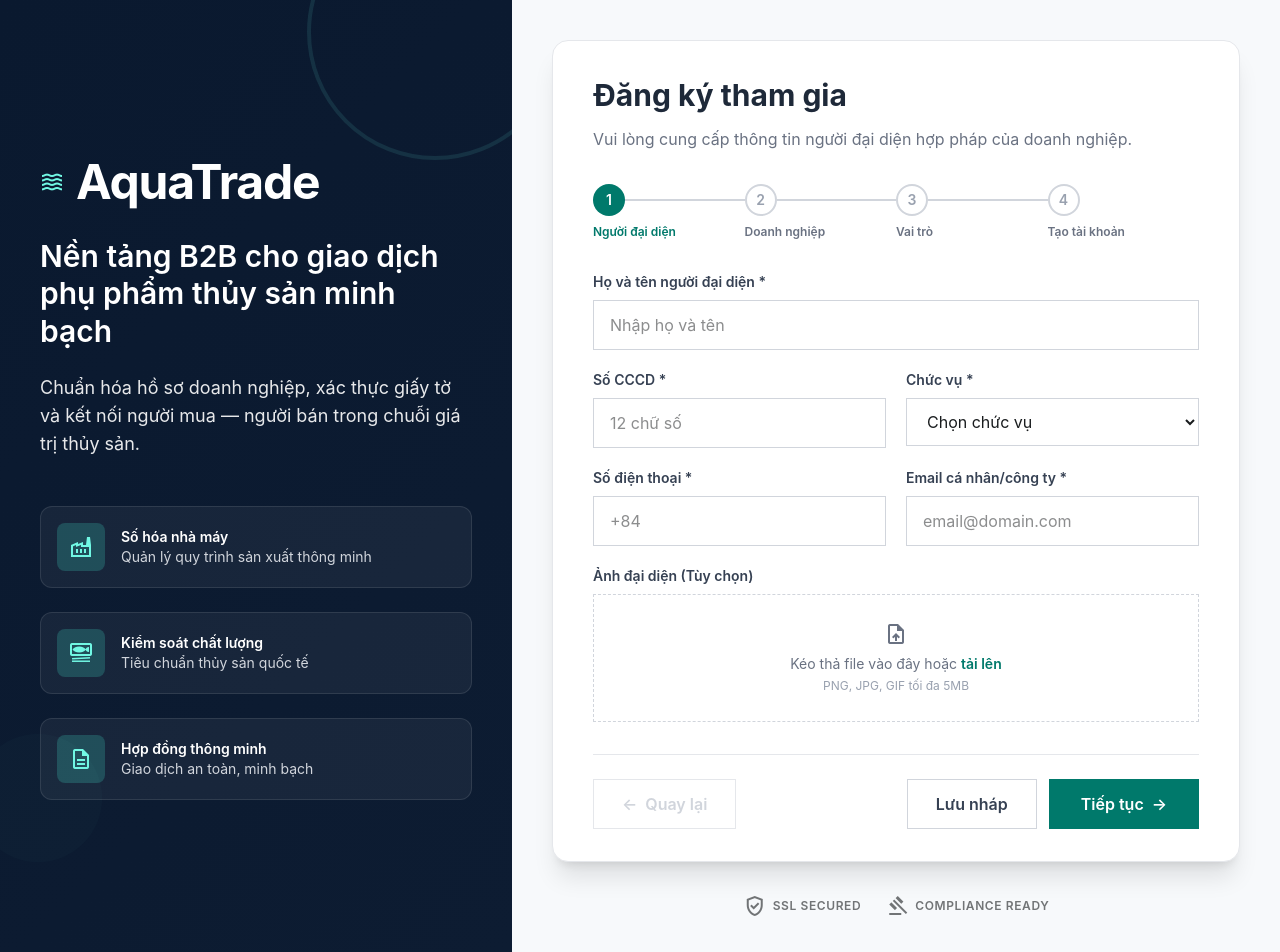
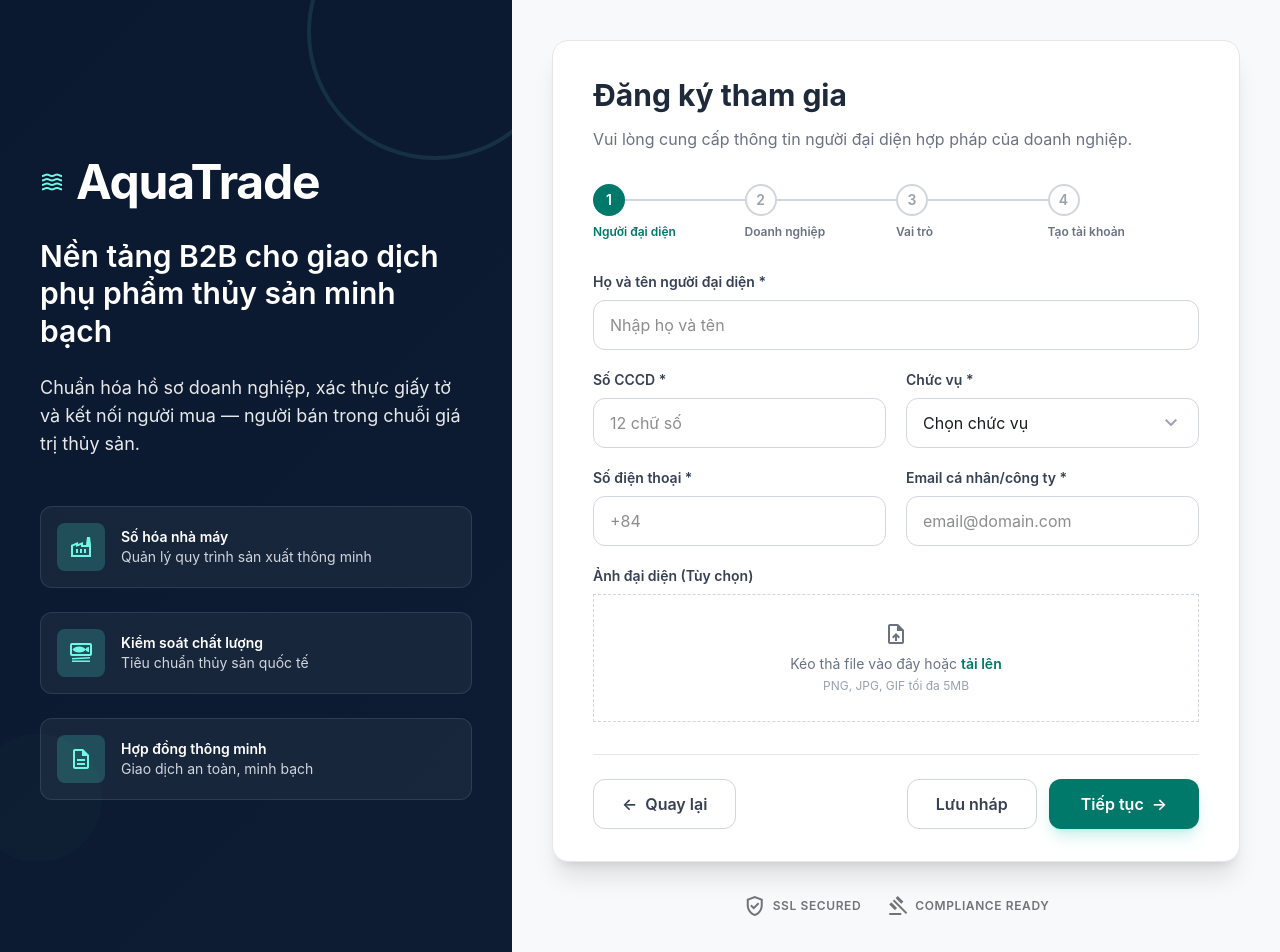
Before and after one commit to NguyenDucNhat3006/AquaTrade_B2B-Seafood-Marketplace, a React (Vite) app in the folder frontend/: page /register in a window 1280 px wide. Shown: the top 952 px of the page. Built offline with nearby package versions, Linux system fonts and the light colour scheme.

Commit message:
feature: Return button and Job-tittle button

```diff
--- a/frontend/src/pages/login/RegisterPage.jsx
+++ b/frontend/src/pages/login/RegisterPage.jsx
@@ -1,5 +1,6 @@
 import { useState } from "react";
-import { Link } from "react-router-dom";
+import { Link, useNavigate } from "react-router-dom";
+import { motion } from "framer-motion";
 import { MapContainer, TileLayer, Marker, useMapEvents, useMap } from 'react-leaflet';
 import 'leaflet/dist/leaflet.css';
 import L from 'leaflet';
@@ -13,6 +14,7 @@
 });
 
 export default function RegisterPage() {
+    const navigate = useNavigate();
     const [step, setStep] = useState(1);
     const [registered, setRegistered] = useState(false);
     const [showPassword, setShowPassword] = useState(false);
@@ -196,13 +198,8 @@
                                 <div className="mt-8 pt-6 border-t border-gray-200 flex justify-between gap-4">
                                     <button
                                         type="button"
-                                        onClick={prevStep}
-                                        disabled={step === 1}
-                                        className={`px-7 py-3 border font-semibold transition flex items-center gap-2 ${
-                                            step === 1
-                                                ? "border-gray-200 text-gray-300 cursor-not-allowed"
-                                                : "border-gray-300 text-gray-700 hover:bg-gray-50"
-                                        }`}
+                                        onClick={() => step === 1 ? navigate("/login") : prevStep()}
+                                        className="px-7 py-3 border font-semibold transition flex items-center gap-2 border-gray-300 text-gray-700 hover:bg-gray-50 rounded-xl"
                                     >
                                         <span>←</span>
                                         Quay lại
@@ -211,7 +208,7 @@
                                     <div className="flex gap-3">
                                         <button
                                             type="button"
-                                            className="px-7 py-3 border border-gray-300 text-gray-700 font-semibold hover:bg-gray-50 transition"
+                                            className="px-7 py-3 border border-gray-300 text-gray-700 font-semibold hover:bg-gray-50 transition rounded-xl"
                                         >
                                             Lưu nháp
                                         </button>
@@ -219,7 +216,7 @@
                                         <button
                                             type="button"
                                             onClick={nextStep}
-                                            className="px-8 py-3 bg-[#00796B] text-white font-semibold hover:bg-[#00695C] transition flex items-center gap-2"
+                                            className="px-8 py-3 bg-[#00796B] text-white font-semibold hover:bg-[#00695C] transition flex items-center gap-2 rounded-xl shadow-lg shadow-teal-500/20"
                                         >
                                             {step === 4 ? "Hoàn tất đăng ký" : "Tiếp tục"}
                                             <span>→</span>
@@ -548,13 +545,7 @@
 
 function RoleCard({ icon, title, desc, value, selected, onChange }) {
     return (
-        <label
-            className={`border rounded-xl p-6 cursor-pointer transition min-h-[180px] ${
-                selected
-                    ? "border-[#00796B] bg-emerald-50 shadow-sm"
-                    : "border-gray-300 bg-white hover:border-[#00796B]"
-            }`}
-        >
+        <label className="cursor-pointer h-full relative block">
             <input
                 type="radio"
                 name="role"
@@ -563,13 +554,47 @@
                 onChange={onChange}
                 className="hidden"
             />
+            <motion.div
+                whileHover={{ scale: 1.02, y: -2 }}
+                whileTap={{ scale: 0.98 }}
+                className={`h-full border-2 rounded-2xl p-6 transition-all duration-300 relative overflow-hidden flex flex-col ${
+                    selected
+                        ? "border-[#00796B] bg-gradient-to-br from-teal-50 to-white shadow-lg shadow-teal-500/10"
+                        : "border-gray-200 bg-white hover:border-teal-300 hover:shadow-md"
+                }`}
+            >
+                {/* Background ambient glow when selected */}
+                {selected && (
+                    <motion.div
+                        initial={{ opacity: 0, scale: 0.8 }}
+                        animate={{ opacity: 1, scale: 1 }}
+                        transition={{ duration: 0.4 }}
+                        className="absolute -right-10 -top-10 w-32 h-32 bg-teal-200/50 rounded-full blur-3xl pointer-events-none"
+                    />
+                )}
 
-            <div className="w-12 h-12 bg-gray-100 rounded-lg flex items-center justify-center mb-7">
-                <span className="material-symbols-outlined text-gray-700">{icon}</span>
+                <div className="flex justify-between items-start mb-6 relative z-10">
+                    <div className={`w-14 h-14 rounded-2xl flex items-center justify-center transition-colors duration-300 ${
+                        selected ? "bg-gradient-to-br from-teal-500 to-teal-600 text-white shadow-md shadow-teal-500/30" : "bg-gray-100/80 text-gray-500 group-hover:bg-teal-50 group-hover:text-teal-600"
+                    }`}>
+                        <span className="material-symbols-outlined text-[28px]">{icon}</span>
                     </div>
 
-            <h3 className="text-xl font-bold text-gray-900 mb-2">{title}</h3>
-            <p className="text-sm text-gray-600 leading-relaxed">{desc}</p>
+                    {/* Checkmark circle */}
+                    <div className={`w-6 h-6 rounded-full border-2 flex items-center justify-center transition-all duration-300 ${
+                        selected ? "border-teal-500 bg-teal-500 text-white scale-110" : "border-gray-300 text-transparent"
+                    }`}>
+                        <span className="material-symbols-outlined text-[14px] font-bold" style={{ opacity: selected ? 1 : 0 }}>check</span>
+                    </div>
+                </div>
+
+                <div className="relative z-10 flex-1 flex flex-col justify-end">
+                    <h3 className={`text-xl font-bold mb-2 transition-colors duration-300 ${
+                        selected ? "text-[#00796B]" : "text-gray-800"
+                    }`}>{title}</h3>
+                    <p className="text-sm text-gray-500 leading-relaxed font-medium">{desc}</p>
+                </div>
+            </motion.div>
         </label>
     );
 }
@@ -737,7 +762,7 @@
                 value={value}
                 onChange={onChange}
                 placeholder={placeholder}
-                className="w-full border border-gray-300 px-4 py-3 outline-none focus:border-[#00796B]"
+                className="w-full border border-gray-300 rounded-xl px-4 py-3 outline-none focus:ring-2 focus:ring-teal-500/20 focus:border-[#00796B] transition-all bg-white hover:border-gray-400"
             />
         </div>
     );
@@ -765,13 +790,13 @@
                     value={value}
                     onChange={onChange}
                     placeholder={placeholder}
-                    className="w-full border border-gray-300 px-4 py-3 pr-12 outline-none focus:border-[#00796B]"
+                    className="w-full border border-gray-300 rounded-xl px-4 py-3 pr-12 outline-none focus:ring-2 focus:ring-teal-500/20 focus:border-[#00796B] transition-all bg-white hover:border-gray-400"
                 />
 
                 <button
                     type="button"
                     onClick={onToggle}
-                    className="absolute right-4 top-1/2 -translate-y-1/2 text-gray-500"
+                    className="absolute right-4 top-1/2 -translate-y-1/2 text-gray-400 hover:text-gray-600 transition-colors"
                 >
           <span className="material-symbols-outlined">
             {show ? "visibility_off" : "visibility"}
@@ -789,20 +814,24 @@
                 {label}
             </label>
 
+            <div className="relative">
                 <select
                     name={name}
                     value={value}
                     onChange={onChange}
-                className="w-full border border-gray-300 px-4 py-3 outline-none focus:border-[#00796B] bg-white"
+                    className="w-full border border-gray-300 rounded-xl px-4 py-3 outline-none focus:ring-2 focus:ring-teal-500/20 focus:border-[#00796B] bg-white appearance-none transition-all cursor-pointer hover:border-gray-400"
                 >
-                <option value="">{placeholder}</option>
-
+                    <option value="" disabled className="text-gray-500">{placeholder}</option>
                     {options.map((option) => (
-                    <option key={option} value={option}>
+                        <option key={option} value={option} className="text-gray-800">
                             {option}
                         </option>
                     ))}
                 </select>
+                <div className="absolute inset-y-0 right-4 flex items-center pointer-events-none">
+                    <span className="material-symbols-outlined text-gray-400">expand_more</span>
+                </div>
+            </div>
         </div>
     );
 }
@@ -820,7 +849,7 @@
                 onChange={onChange}
                 placeholder={placeholder}
                 rows="4"
-                className="w-full border border-gray-300 px-4 py-3 outline-none resize-none focus:border-[#00796B]"
+                className="w-full border border-gray-300 rounded-xl px-4 py-3 outline-none resize-none focus:ring-2 focus:ring-teal-500/20 focus:border-[#00796B] transition-all bg-white hover:border-gray-400"
             />
         </div>
     );
```
Lines whose indentation alone changed are shown as unchanged.
